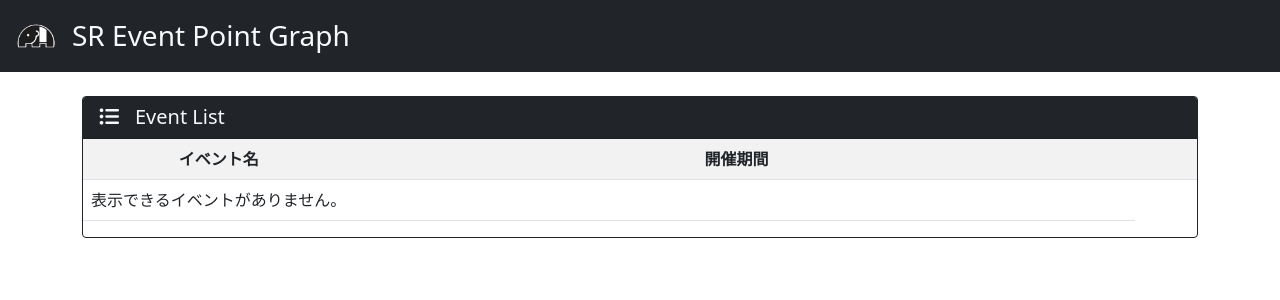
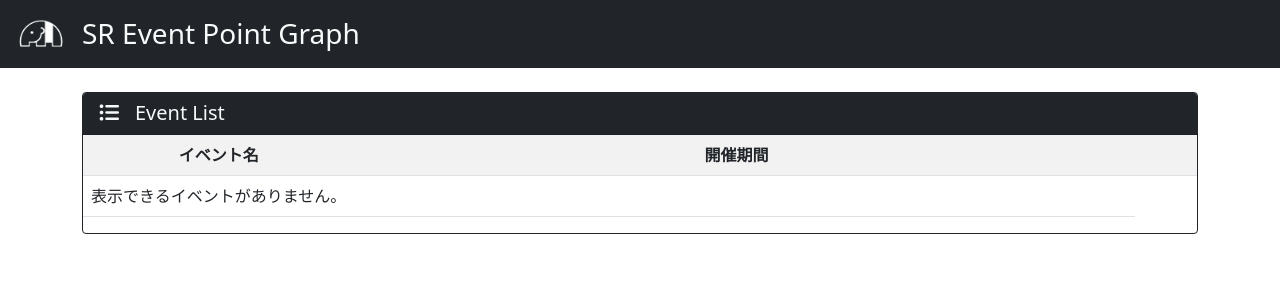
Before and after one commit to shiro126/SREPG, a Django app: page /graph/ in a window 1280 px wide. Shown: the top 300 px of the page. Run offline with Django 4.2, Linux system fonts and the light colour scheme; data that the repository does not hold is empty; some libraries are stand-ins or nearby versions.

Commit message:
add logo.png

```diff
--- a/prj/templates/graph/srevent_base.html
+++ b/prj/templates/graph/srevent_base.html
@@ -15,7 +15,7 @@
   </head>
   <body>
     <div class="bg-dark text-light mb-4">
-      <a href="{% url 'graph:index' %}"><img src="{% static 'icon/favicon.ico' %}" width="40px" class="m-3"></a><span class="h3 align-middle">SR Event Point Graph</span>
+      <a href="{% url 'graph:index' %}"><img src="{% static 'image/logo.png' %}" width="50px" class="m-3"></a><span class="h3 align-middle">SR Event Point Graph</span>
     </div>
     <div class="container">
       {% block container %}{% endblock %}
```
Also changed, not shown: prj/static/image/logo.png (added).
